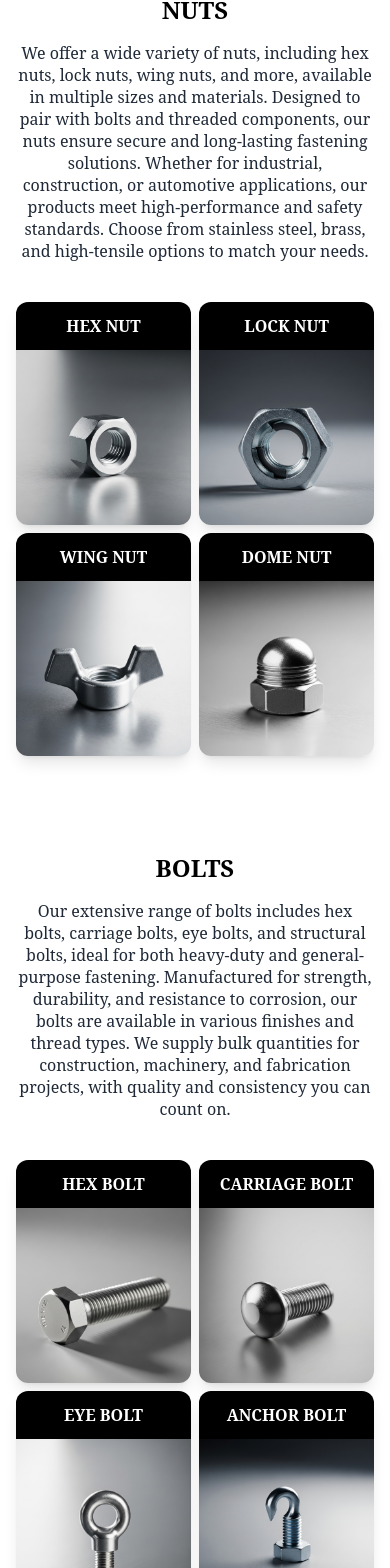
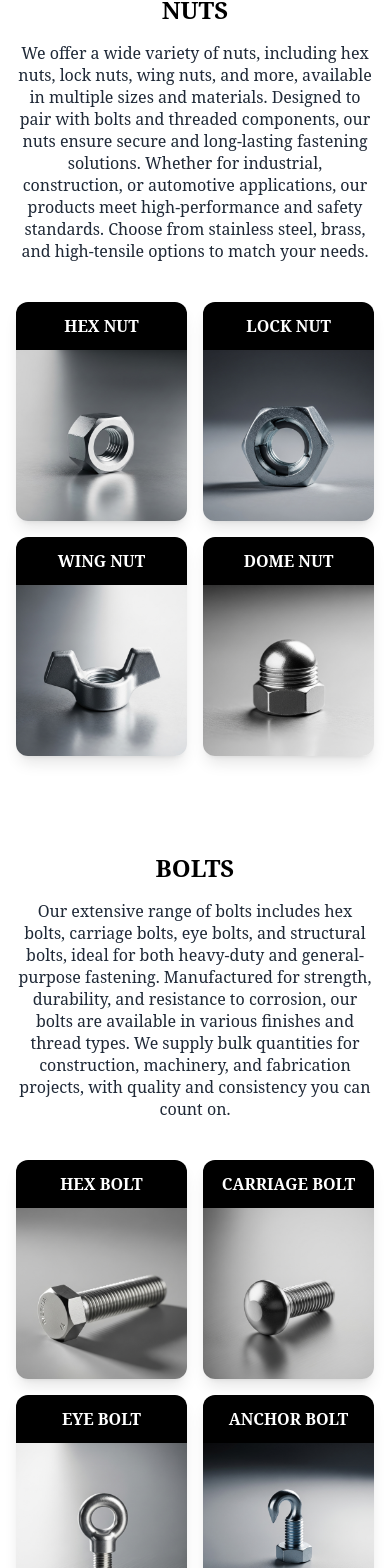
Before and after one commit to vernoxy2/riddhi_siddhi_latest, a React (Vite) app: page /products in a window 390 px wide. Shown: the part 427-1995 px from the top of the page. Built offline with nearby package versions, Linux system fonts and the light colour scheme.

Commit message:
Add project files

```diff
--- a/src/components/Product/Bolts.jsx
+++ b/src/components/Product/Bolts.jsx
@@ -40,7 +40,7 @@ const Bolts = () => {
         thread types. We supply bulk quantities for construction, machinery, and
         fabrication projects, with quality and consistency you can count on.
       </p>
-      <div className="w-full  grid grid-cols-2 lg:grid-cols-4 gap-2 md:gap-8 lg:px-10">
+      <div className="w-full  grid grid-cols-2 lg:grid-cols-4 gap-4 md:gap-8 lg:px-10">
         {bolts.map((bolt, idx) => (
           <div
             key={idx}
--- a/src/components/Product/Nuts.jsx
+++ b/src/components/Product/Nuts.jsx
@@ -41,7 +41,7 @@ const Nuts = () => {
         safety standards. Choose from stainless steel, brass, and high-tensile
         options to match your needs.
       </p>
-      <div className="w-full grid grid-cols-2 lg:grid-cols-4 gap-2 md:gap-8 lg:px-10">
+      <div className="w-full grid grid-cols-2 lg:grid-cols-4 gap-4 md:gap-8 lg:px-10">
         {nuts.map((nut, idx) => (
           <div
             key={idx}
--- a/src/components/Product/Screws.jsx
+++ b/src/components/Product/Screws.jsx
@@ -36,7 +36,7 @@ const Screws = () => {
         Available in different head types, drive styles, and materials, they are
         perfect for use in carpentry, metalwork, electronics, and more.
       </p>
-      <div className="w-full grid grid-cols-2 lg:grid-cols-3 gap-2 md:gap-8 lg:px-10">
+      <div className="w-full grid grid-cols-2 lg:grid-cols-3 gap-4 md:gap-8 lg:px-10">
         {screws.map((screw, idx) => (
           <div
             key={idx}
--- a/src/components/Product/Washers.jsx
+++ b/src/components/Product/Washers.jsx
@@ -37,7 +37,7 @@ const Washers = () => {
         ensuring durability, corrosion resistance, and optimal performance in
         any application.
       </p>
-      <div className="w-full grid grid-cols-2 lg:grid-cols-3 gap-2 md:gap-8 lg:px-10">
+      <div className="w-full grid grid-cols-2 lg:grid-cols-3 gap-4 md:gap-8 lg:px-10">
         {washers.map((washer, idx) => (
           <div
             key={idx}
```
